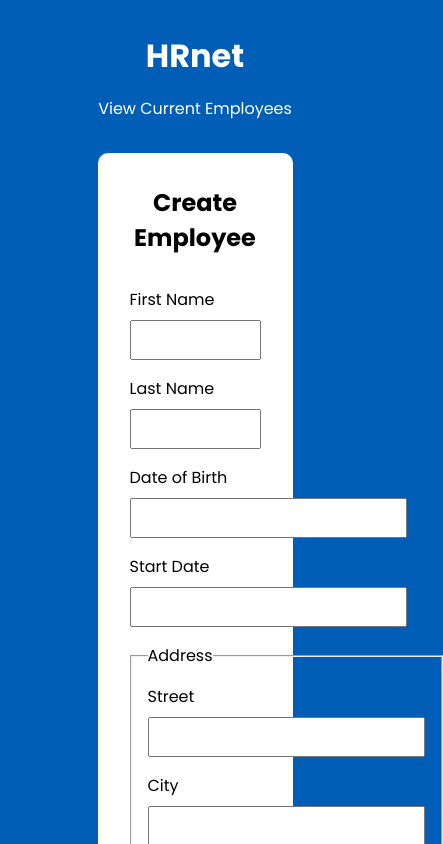
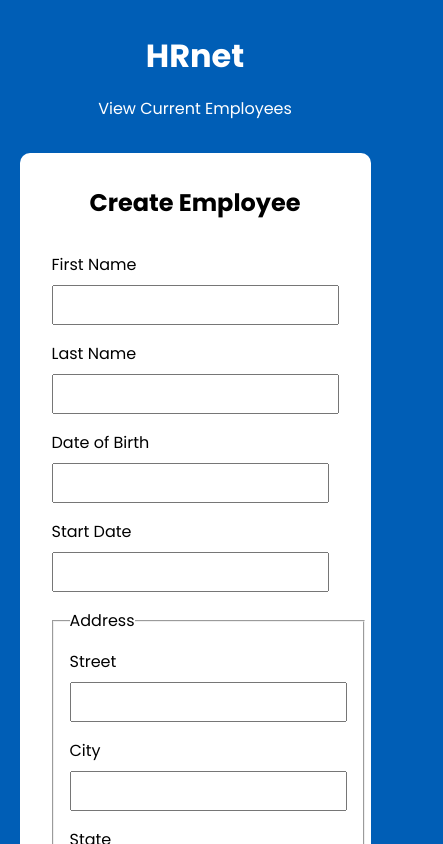
Before and after one commit to proph-dev/project-14-oc, a React (Create React App) app: page / in a window 390 px wide. Shown: the top 844 px of the page, 443 px wide, since content can reach past the window. Built offline with nearby package versions, Linux system fonts and the light colour scheme.

Commit message:
create date props for minDate and add responsive

```diff
--- a/src/components/createEmployee/Date.tsx
+++ b/src/components/createEmployee/Date.tsx
@@ -5,6 +5,7 @@ import 'react-datepicker/dist/react-datepicker.css';
 interface ReactDatePickerProps {
     onChange?: (date: Date) => void;
     selected: Date | null;
+    maxDateLimit: number;
 }
 
 export const ReactDatePicker = (props: ReactDatePickerProps) => {
@@ -14,7 +15,7 @@ export const ReactDatePicker = (props: ReactDatePickerProps) => {
     minDate.setFullYear(minDate.getFullYear() - 120);
 
     const maxDate = new Date();
-    maxDate.setFullYear(maxDate.getFullYear() - 18);
+    maxDate.setFullYear(maxDate.getFullYear() - props.maxDateLimit);
 
     const handleDateChange = (date: Date) => {
         setSelectedDate(date);
--- a/src/components/createEmployee/Form.tsx
+++ b/src/components/createEmployee/Form.tsx
@@ -84,6 +84,7 @@ export const Form = () => {
                     onChange={(date: Date | null) =>
                         setFormValues({ ...formValues, birthDate: date })
                     }
+                    maxDateLimit={18}
                 />
 
                 <label htmlFor="">Start Date</label>
@@ -92,6 +93,7 @@ export const Form = () => {
                     onChange={(date: Date | null) =>
                         setFormValues({ ...formValues, startDate: date })
                     }
+                    maxDateLimit={0}
                 />
 
                 <fieldset>
--- a/src/components/createEmployee/form.css
+++ b/src/components/createEmployee/form.css
@@ -48,3 +48,11 @@ form .selectCountry {
 form .dateTime .react-datetime-picker__inputGroup__input {
     padding: .5rem 2rem;
 }
+
+
+
+@media(max-width: 980px) {
+    form {
+        width: 90%;
+    }
+}
--- a/src/components/viewEmployees/list-employees.css
+++ b/src/components/viewEmployees/list-employees.css
@@ -36,3 +36,10 @@
     border-bottom: solid #ccc 1px;
     margin-bottom: 1rem;
 }
+
+
+@media(max-width: 980px) {
+    #listEmployees section {
+        width: 90%;
+    }
+}
```
